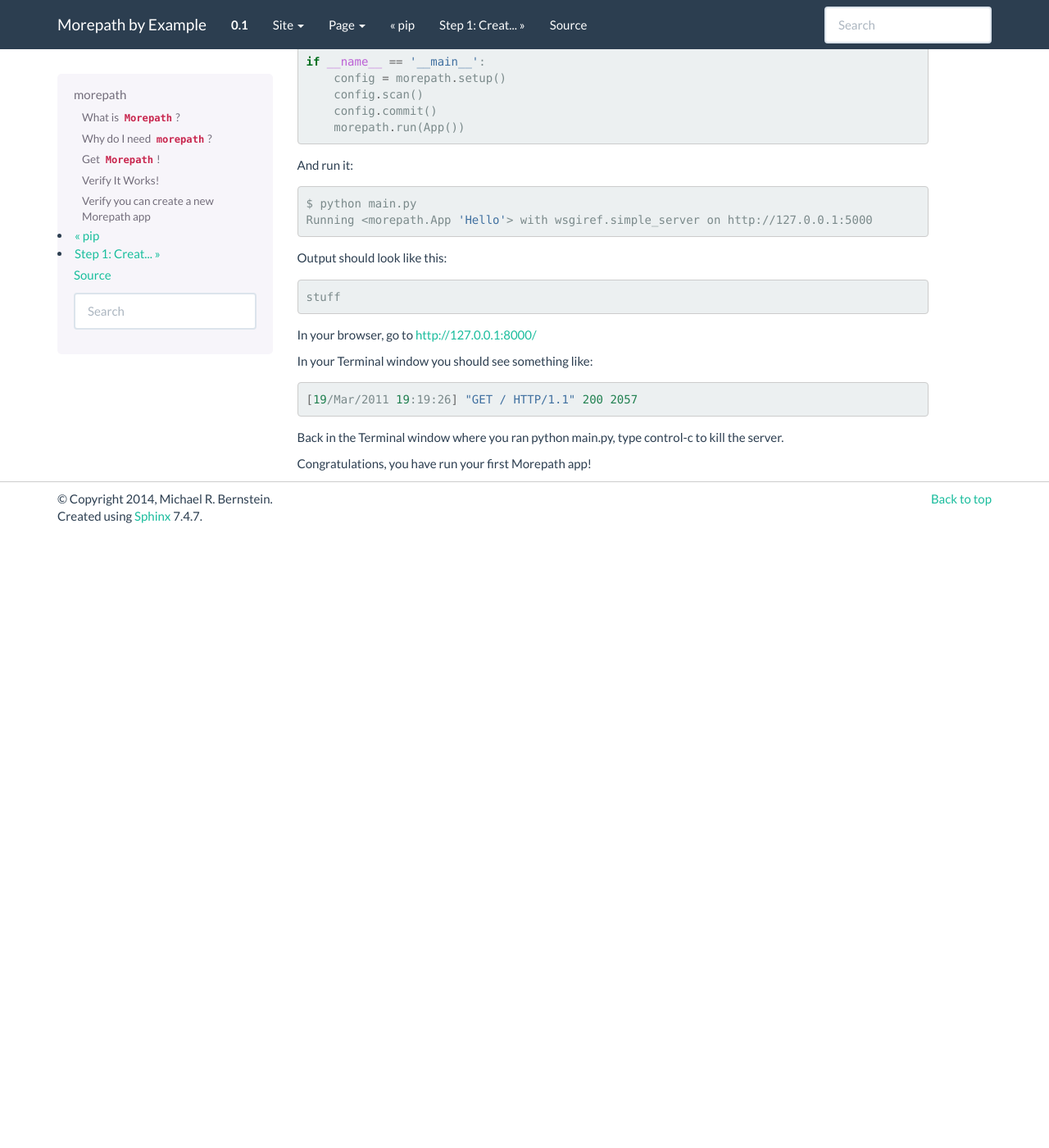
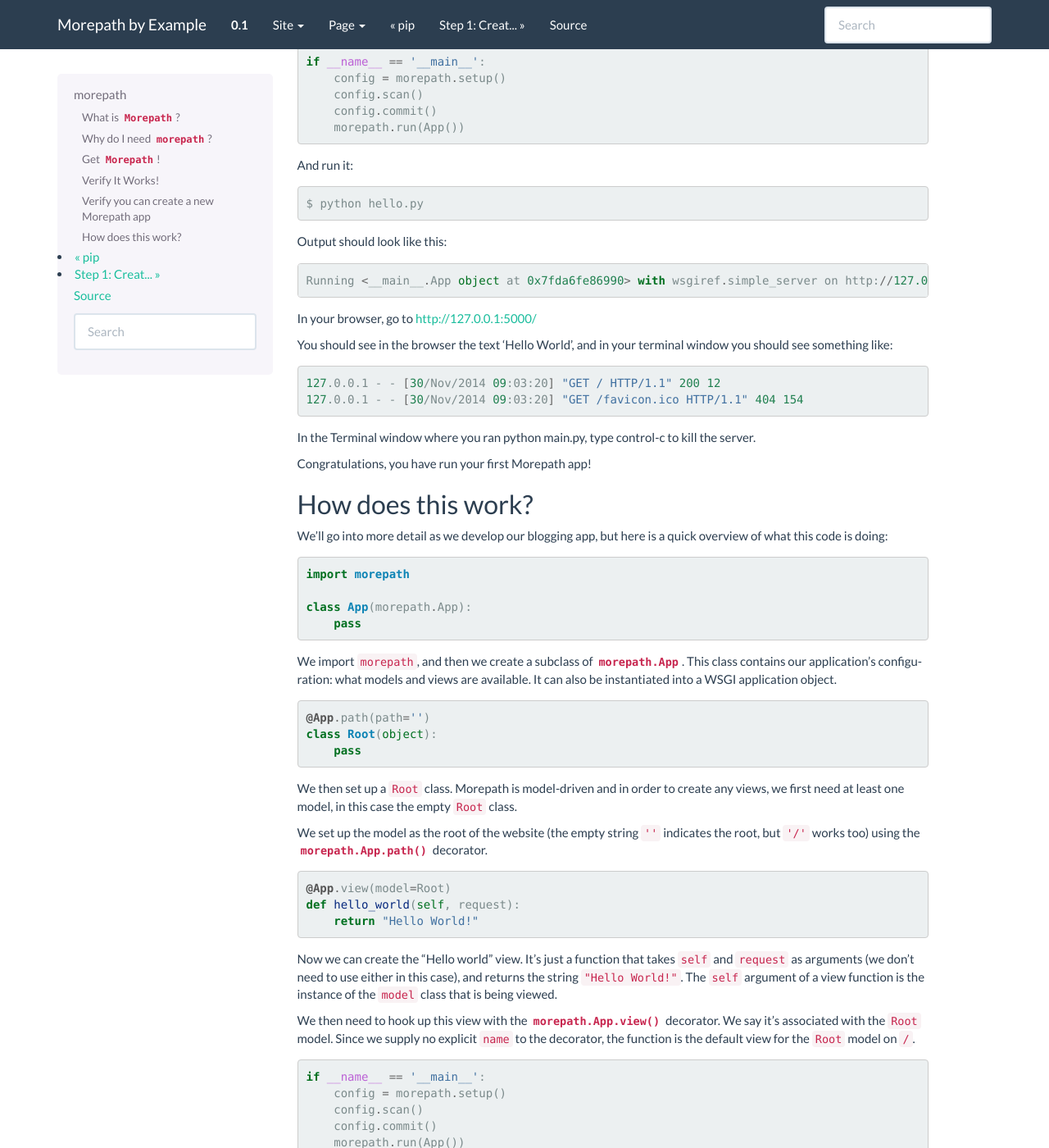
Before and after one commit to webmaven/morepath-tutorial, a Sphinx documentation site: the page built from docs/dependencies/dep-morepath.rst, in a window 1280 px wide and 1400 px high, scrolled down 1027 px. Shown: the whole window at 82% size. Built offline with Sphinx 7.4.7, drawn with Linux system fonts in a browser that asks for light colours; pages that are not in the unit, such as notebooks, are missing from menus; before the commit the page ends 1678 px from its top, so only the background shows below that; some of the changed text lies outside the part shown.

Commit message:
Completed first draft of morepath setup section.

```diff
--- a/docs/dependencies/dep-morepath.rst
+++ b/docs/dependencies/dep-morepath.rst
@@ -52,7 +52,7 @@
 Verify you can create a new Morepath app
 ^^^^^^^^^^^^^^^^^^^^^^^^^^^^^^^^^^^^^^^^
 
-Create a ``main.py`` file in the ``/morepath`` directory with the following code:
+Create a ``hello.py`` file with the following code:
 
 ..  code-block:: python
 
@@ -67,7 +67,7 @@
 
     @App.view(model=Root)
     def hello_world(self, request):
-        return "Hello world!"
+        return "Hello World!"
 
     if __name__ == '__main__':
         config = morepath.setup()
@@ -79,22 +79,92 @@
 
 .. code-block:: bash
 
-    $ python main.py
-    Running <morepath.App 'Hello'> with wsgiref.simple_server on http://127.0.0.1:5000
+    $ python hello.py
+
 
 Output should look like this::
 
-    stuff
+    Running <__main__.App object at 0x7fda6fe86990> with wsgiref.simple_server on http://127.0.0.1:5000
 
-In your browser, go to http://127.0.0.1:8000/
+In your browser, go to http://127.0.0.1:5000/
 
-In your Terminal window you should see something like:
+You should see in the browser the text 'Hello World', and in your terminal window you should see something like:
 
 .. code-block:: bash
 
-    [19/Mar/2011 19:19:26] "GET / HTTP/1.1" 200 2057
+    127.0.0.1 - - [30/Nov/2014 09:03:20] "GET / HTTP/1.1" 200 12
+    127.0.0.1 - - [30/Nov/2014 09:03:20] "GET /favicon.ico HTTP/1.1" 404 154
 
-Back in the Terminal window where you ran python main.py,
+In the Terminal window where you ran python main.py,
 type control-c to kill the server.
 
 Congratulations, you have run your first Morepath app!
+
+How does this work?
+^^^^^^^^^^^^^^^^^^^
+
+We'll go into more detail as we develop our blogging app, but here is a quick
+overview of what this code is doing:
+
+.. code-block:: python
+
+    import morepath
+
+    class App(morepath.App):
+        pass
+
+We import ``morepath``, and then we create a subclass of :class:`morepath.App`.
+This class contains our application's configuration: what models and views are
+available.  It can also be instantiated into a WSGI application object.
+
+.. code-block:: python
+
+    @App.path(path='')
+    class Root(object):
+        pass
+
+We then set up a ``Root`` class. Morepath is model-driven and in order to
+create any views, we first need at least one model, in this case the empty
+``Root`` class.
+
+We set up the model as the root of the website (the empty string ``''``
+indicates the root, but ``'/'`` works too) using the :meth:`morepath.App.path`
+decorator.
+
+.. code-block:: python
+
+    @App.view(model=Root)
+    def hello_world(self, request):
+        return "Hello World!"
+
+Now we can create the "Hello world" view. It's just a function that takes
+``self`` and ``request`` as arguments (we don't need to use either in this
+case), and returns the string ``"Hello World!"``. The ``self`` argument of a
+view function is the instance of the ``model`` class that is being viewed.
+
+We then need to hook up this view with the :meth:`morepath.App.view` decorator.
+We say it's associated with the ``Root`` model. Since we supply no explicit
+``name`` to the decorator, the function is the default view for the ``Root``
+model on ``/``.
+
+.. code-block:: python
+
+    if __name__ == '__main__':
+        config = morepath.setup()
+        config.scan()
+        config.commit()
+        morepath.run(App())
+
+The ``if __name__ == '__main__'`` section is a way in Python to make the code
+only run if the ``hello.py`` module is started directly with Python as
+discussed above.
+
+:func:`morepath.setup` sets up Morepath's default behavior, and returns a
+Morepath config object.
+
+We then ``scan()`` this module (or package) for configuration decorators (such
+as :meth:`morepath.App.path` and :meth:`morepath.App.view`) and cause them to
+be registered using :meth:`morepath.Config.commit`.
+
+This step ensures your configuration (model routes, views, etc) is loaded
+exactly once in a way that's reusable and extensible.
```
